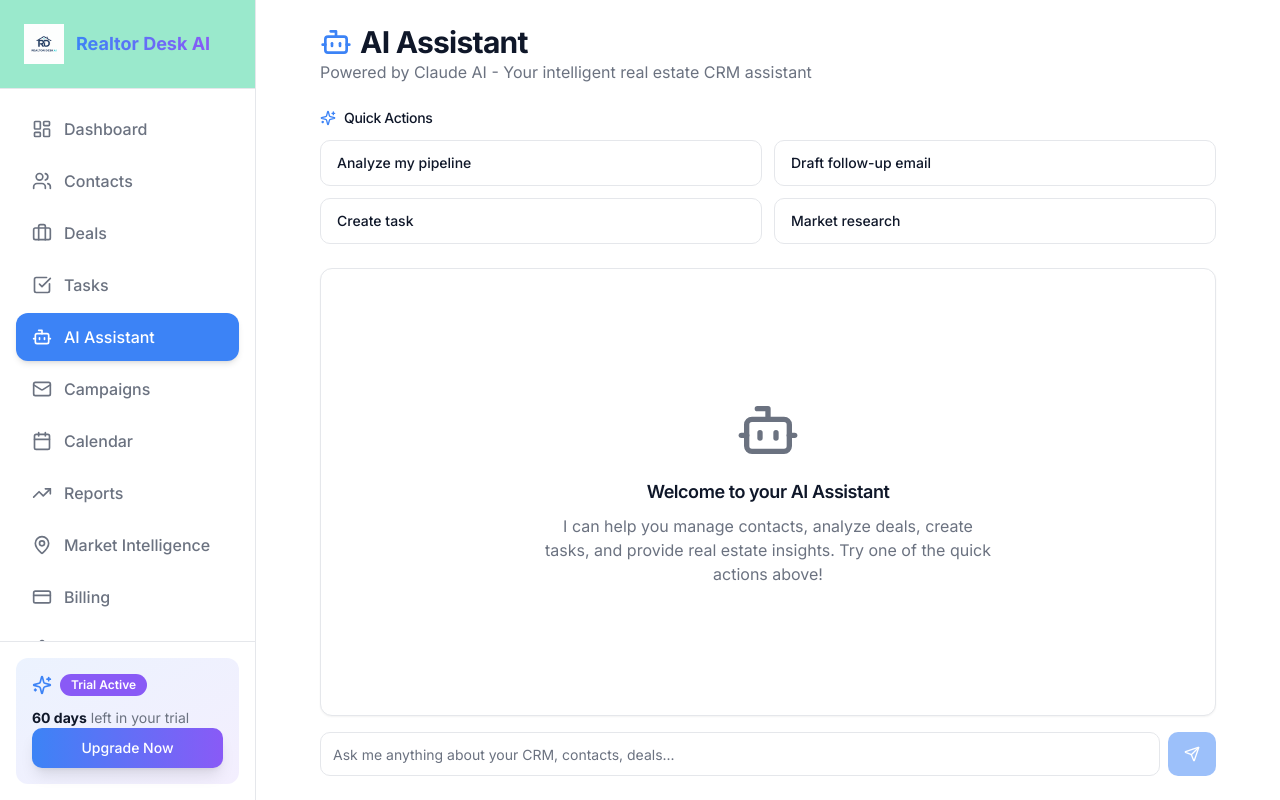
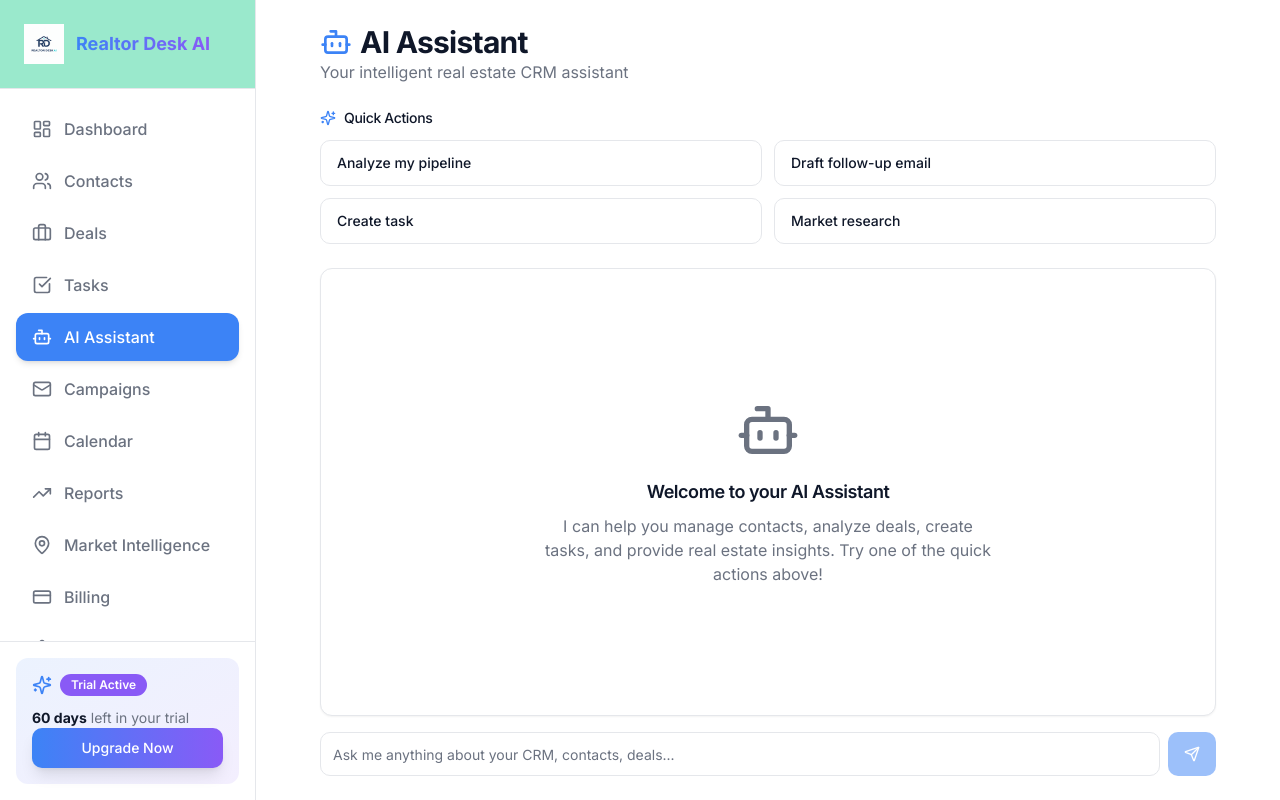
Before and after one commit to Tilak1612/realtor-desk-ai, a React (Vite) app: page /app/ai-assistant in a window 1280 px wide. Built offline with nearby package versions, Linux system fonts and the light colour scheme.

Commit message:
Remove "Powered by Claude" text

```diff
--- a/src/pages/AIAssistant.tsx
+++ b/src/pages/AIAssistant.tsx
@@ -102,7 +102,7 @@ const AIAssistant = () => {
                   AI Assistant
                 </h1>
                 <p className="text-muted-foreground">
-                  Powered by Claude AI - Your intelligent real estate CRM assistant
+                  Your intelligent real estate CRM assistant
                 </p>
               </div>
               {messages.length > 0 && (
```
